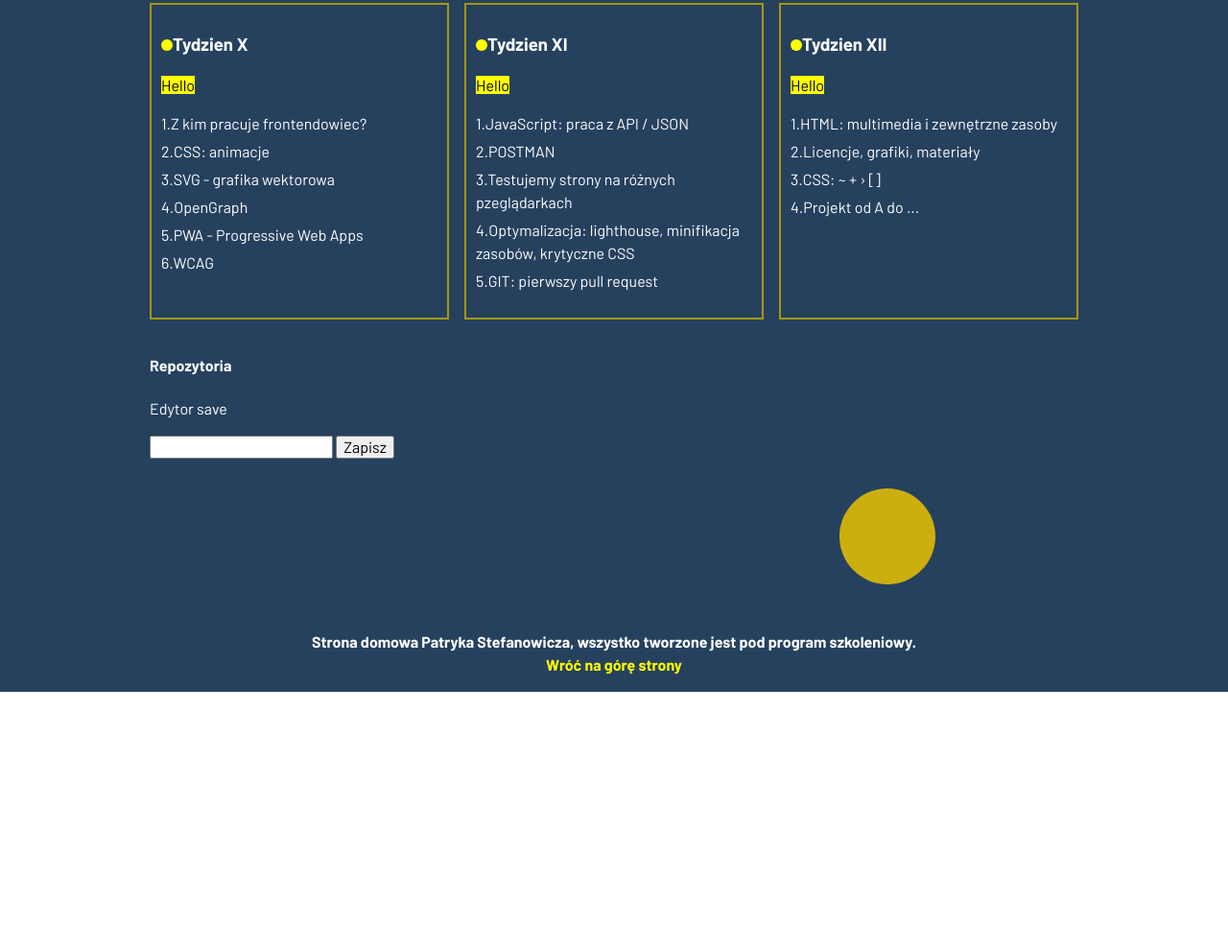
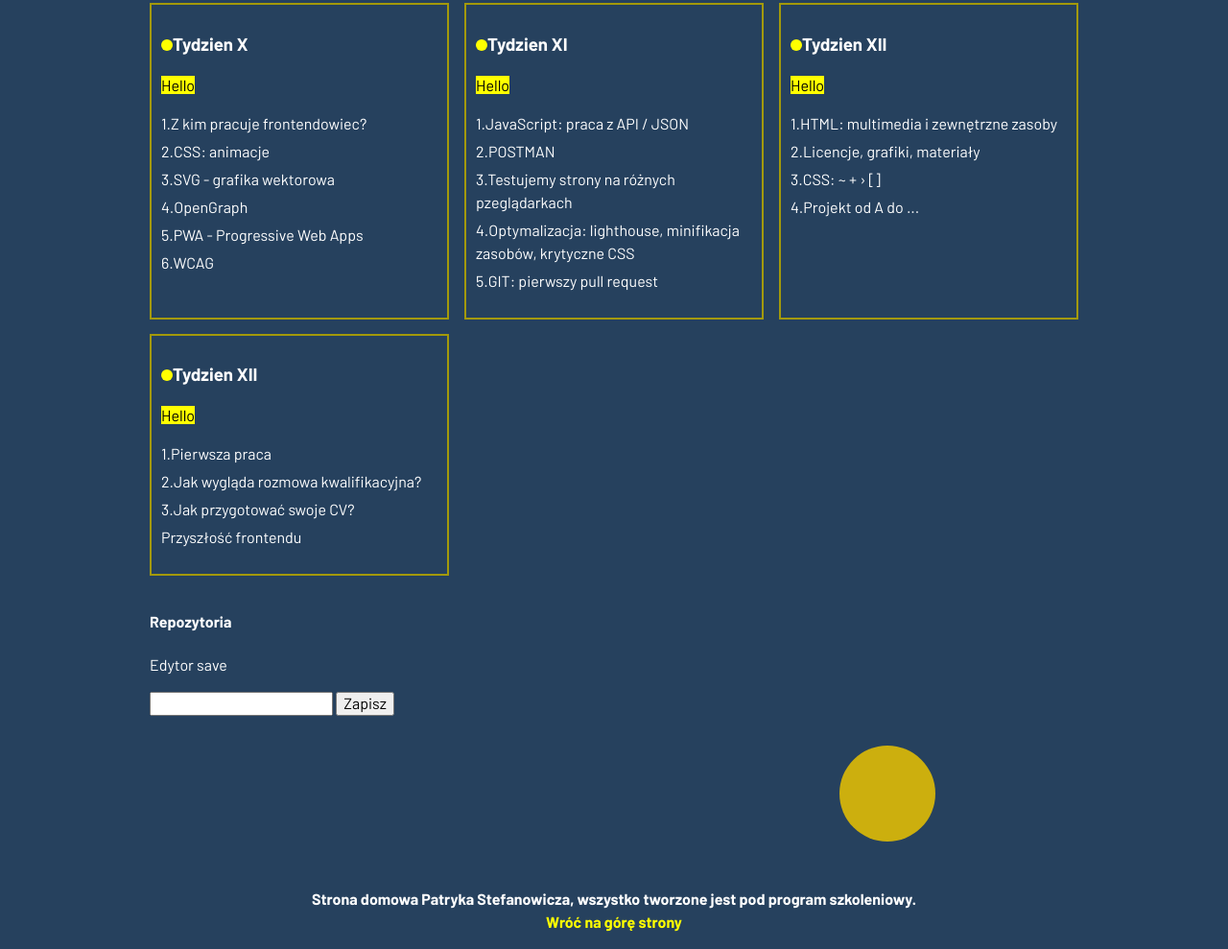
Before and after one commit to patrykstefanowicz/webpack-test, a website built with webpack: page src/pages/index.html in a window 1280 px wide. Shown: the part 1849-2838 px from the top of the page at 96% size. Before the commit the page ends 2570 px from the top, so only its background shows below. Built offline with nearby package versions, Linux system fonts and the light colour scheme; no server answers.

Commit message:
last week

```diff
--- a/src/pages/index.html
+++ b/src/pages/index.html
@@ -402,6 +402,23 @@
             <p></p>
           </article>
 
+          <article class="week-summary">
+            <h3 class="week-summary__title">Tydzien XII</h3>
+            <p class="week-summary__description"></p>
+            <p class="week-summary__paragraph">
+              1.Pierwsza praca
+            </p>
+            <p class="week-summary__paragraph">2.Jak wygląda rozmowa kwalifikacyjna?</p>
+            <p class="week-summary__paragraph">
+              3.Jak przygotować swoje CV?
+            </p>
+            <p class="week-summary__paragraph">
+              Przyszłość frontendu
+            </p>
+
+            <p></p>
+          </article>
+
         </div>
       </section>
 
```
